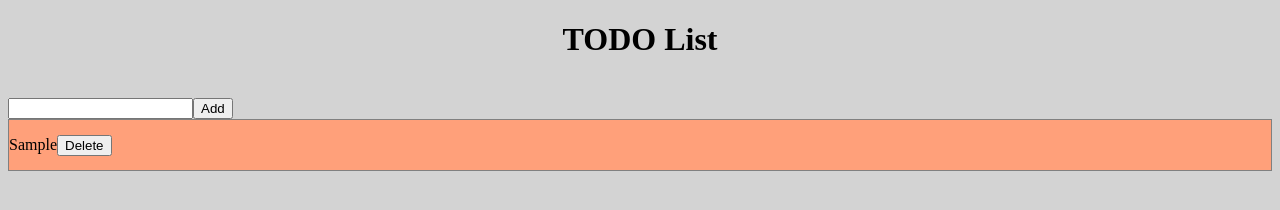
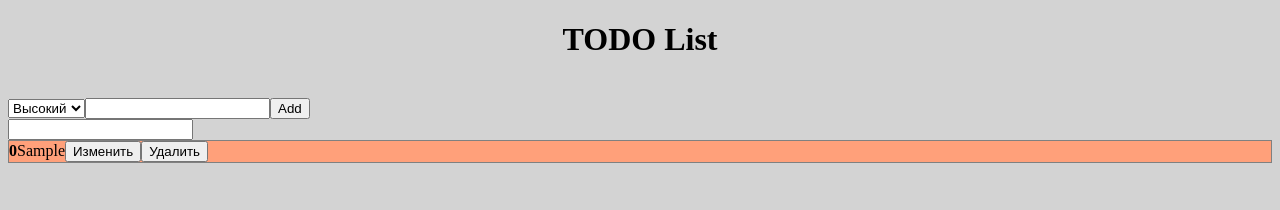
Before and after one commit to annaign/Test-projects, a React app in the folder TODOList/: page / in a window 1280 px wide. Both pictures are taken after typing "Sample" into the empty fields and a click on the button "Add". Built offline with nearby package versions, Linux system fonts and the light colour scheme.

Commit message:
update 2

```diff
--- /dev/null
+++ b/TODOList/src/components/Button.js
@@ -0,0 +1,8 @@
+import React from "react";
+
+export default function Button(props) {
+  const onClick = props.onClick;
+  const children = props.children;
+
+  return <button onClick={onClick}>{children}</button>;
+}
--- /dev/null
+++ b/TODOList/src/components/SelectBox.js
@@ -0,0 +1,19 @@
+import React from "react";
+
+export default function SelectBox(props) {
+  const options = props.options;
+  const value = props.value;
+  const onChange = props.onChange;
+
+  return (
+    <select value={value} onChange={e => onChange(e.target.value)}>
+      {options.map(item => {
+        return (
+          <option key={`${item.value}${item.label}`} value={item.value}>
+            {item.label}
+          </option>
+        );
+      })}
+    </select>
+  );
+}
--- /dev/null
+++ b/TODOList/src/components/TextBox.js
@@ -0,0 +1,15 @@
+import React from "react";
+
+export default function TextBox(props) {
+  const onChange = props.onChange;
+  const value = props.value || "";
+
+  return (
+    <input
+      type="text"
+      value={value}
+      onChange={e => onChange(e.target.value)}
+      autoFocus
+    />
+  );
+}
--- a/TODOList/src/components/mainblock.js
+++ /dev/null
@@ -1,52 +0,0 @@
-import React from "react";
-import ReactDOM from "react-dom";
-
-var todoArr = [];
-var uniqueKey = 0;
-
-class MainBlock extends React.Component {
-  AddTodoText() {
-    var newTodo = document.getElementById("todoText");
-    if (newTodo.value !== "") {
-      todoArr.push([newTodo.value, "todo" + uniqueKey]);
-      newTodo.value = "";
-      uniqueKey++;
-
-      addNewTodoBlock();
-    }
-  }
-
-  render() {
-    return (
-      <div>
-        <input type="text" id="todoText" autoFocus={true} />
-        <button id="btnDel" onClick={this.AddTodoText}>
-          Add
-        </button>
-      </div>
-    );
-  }
-}
-
-function addNewTodoBlock() {
-  const todoList = todoArr.map(function(currentValue, index) {
-    return (
-      <div key={currentValue[1]} id={currentValue[1]} className="todoListBlock">
-        <p style={{ display: "inline-block" }}>{currentValue[0]}</p>
-        <button onClick={DeleteTodoBlock.bind(this, currentValue[1])}>
-          Delete
-        </button>
-      </div>
-    );
-  });
-
-  ReactDOM.render(todoList, document.getElementById("todoList"));
-}
-
-function DeleteTodoBlock(props) {
-  let btn = document
-    .getElementById(props)
-    .parentNode.removeChild(document.getElementById(props));
-}
-
-export default MainBlock;
--- /dev/null
+++ b/TODOList/src/constants/index.js
@@ -0,0 +1,16 @@
+const priorities = [
+  {
+    label: "Высокий",
+    value: 0
+  },
+  {
+    label: "Средний",
+    value: 1
+  },
+  {
+    label: "Низкий",
+    value: 2
+  }
+];
+
+export default priorities;
--- /dev/null
+++ b/TODOList/src/containers/TodoApp.js
@@ -0,0 +1,36 @@
+import React from "react";
+import TodoAppHeader from "./TodoAppHeader";
+import TodoList from "./TodoList";
+
+export default class TodoApp extends React.Component {
+  constructor(props) {
+    super(props);
+
+    this.state = {
+      todoArr: []
+    };
+  }
+
+  pushNewTodo = newTodo => {
+    const todoArr = this.state.todoArr;
+    this.setState({
+      todoArr: [...todoArr, newTodo]
+    });
+  };
+
+  onChangeTodo = (todo, index) => {
+    const newArr = this.state.todoArr.slice();
+    newArr[index] = todo;
+    this.setState({ todoArr: newArr });
+  };
+
+  render() {
+    const todoArr = this.state.todoArr;
+    return (
+      <div>
+        <TodoAppHeader pushNewTodo={this.pushNewTodo} />
+        <TodoList onChangeTodo={this.onChangeTodo} todoArr={todoArr} />
+      </div>
+    );
+  }
+}
--- /dev/null
+++ b/TODOList/src/containers/TodoAppHeader.js
@@ -0,0 +1,54 @@
+import React from "react";
+import TextBox from "../components/TextBox";
+import Button from "../components/Button";
+import SelectBox from "../components/SelectBox";
+import priorities from "../constants";
+
+export default class TodoAppHeader extends React.Component {
+  constructor(props) {
+    super(props);
+
+    this.state = {
+      text: undefined,
+      id: undefined,
+      priority: 0
+    };
+  }
+
+  addNewTodo = () => {
+    if (this.state.text) {
+      const newTodo = {
+        text: this.state.text,
+        id: Date.now(),
+        priority: this.state.priority
+      };
+
+      this.setState(
+        {
+          text: undefined,
+          priority: 0
+        },
+        () => this.props.pushNewTodo(newTodo)
+      );
+    }
+  };
+
+  render() {
+    const newText = this.state.text;
+    const newPriority = this.state.priority;
+    return (
+      <div>
+        <SelectBox
+          options={priorities}
+          value={newPriority}
+          onChange={value => this.setState({ priority: value })}
+        />
+        <TextBox
+          value={newText}
+          onChange={value => this.setState({ text: value })}
+        />
+        <Button onClick={this.addNewTodo}>Add</Button>
+      </div>
+    );
+  }
+}
--- /dev/null
+++ b/TODOList/src/containers/TodoList.js
@@ -0,0 +1,39 @@
+import React from "react";
+import TextBox from "../components/TextBox";
+import TodoListItem from "./TodoListItem";
+
+export default class TodoList extends React.Component {
+  constructor(props) {
+    super(props);
+
+    this.state = {
+      search: undefined
+    };
+  }
+
+  render() {
+    const search = this.state.search;
+    const filteredTodoArr = search
+      ? this.props.todoArr.filter(todo => todo.text.indexOf(search) != -1)
+      : this.props.todoArr;
+    const onChangeTodo = this.props.onChangeTodo;
+    return (
+      <div>
+        <TextBox
+          value={this.state.search}
+          onChange={value => this.setState({ search: value })}
+        />
+        {filteredTodoArr.map((todo, index) => {
+          return (
+            <TodoListItem
+              onChangeTodo={onChangeTodo}
+              key={`${todo.priority}${todo.text}${index}`}
+              todo={todo}
+              index={index}
+            />
+          );
+        })}
+      </div>
+    );
+  }
+}
--- /dev/null
+++ b/TODOList/src/containers/TodoListItem.js
@@ -0,0 +1,76 @@
+import React from "react";
+import TextBox from "../components/TextBox";
+import Button from "../components/Button";
+import SelectBox from "../components/SelectBox";
+import priorities from "../constants";
+
+export default class TodoListItem extends React.Component {
+  constructor(props) {
+    super(props);
+
+    this.state = {
+      isEditable: false,
+      newText: this.props.todo.text,
+      newId: this.props.todo.id,
+      newPriority: this.props.todo.priority
+    };
+  }
+
+  onChangeTodoHandler = () => {
+    const onChangeTodo = this.props.onChangeTodo;
+    const index = this.props.index;
+    const todo = {
+      text: this.state.newText,
+      id: this.state.newId,
+      priority: this.state.newPriority
+    };
+    onChangeTodo(todo, index);
+  };
+
+  onCancelHandler = () => {
+    this.setState({
+      isEditable: false,
+      newText: this.props.todo.text,
+      newPriority: this.props.todo.priority
+    });
+  };
+
+  renderView() {
+    const todo = this.props.todo;
+    return (
+      <div className="todoListBlock">
+        <strong>{todo.priority}</strong>
+        <span>{todo.text}</span>
+        <Button onClick={() => this.setState({ isEditable: true })}>
+          Изменить
+        </Button>
+        <Button>Удалить</Button>
+      </div>
+    );
+  }
+
+  renderEdit() {
+    const text = this.state.newText;
+    const priority = this.state.newPriority;
+    return (
+      <div className="todoListBlock">
+        <SelectBox
+          value={priority}
+          options={priorities}
+          onChange={value => this.setState({ newPriority: value })}
+        />
+        <TextBox
+          value={text}
+          onChange={value => this.setState({ newText: value })}
+        />
+        <Button onClick={this.onChangeTodoHandler}>Сохранить</Button>
+        <Button onClick={this.onCancelHandler}>Отмена</Button>
+      </div>
+    );
+  }
+
+  render() {
+    const isEditable = this.state.isEditable;
+    return isEditable ? this.renderEdit() : this.renderView();
+  }
+}
--- a/TODOList/src/index.html
+++ b/TODOList/src/index.html
@@ -13,8 +13,7 @@
     <h1 style="text-align: center;">TODO List</h1>
     <br>
 
-    <div id="todoElem"></div>
-    <div id="todoList"></div>
+    <div id="todo"></div>
 
     <script src="index.js" type="text/javascript"></script>
 
--- a/TODOList/src/index.js
+++ b/TODOList/src/index.js
@@ -1,6 +1,6 @@
 import React from "react";
 import ReactDOM from "react-dom";
-import MainBlock from "./components/mainblock";
+import TodoApp from "./containers/TodoApp";
 import "./components/style.css";
 
-ReactDOM.render(<MainBlock />, document.getElementById("todoElem"));
+ReactDOM.render(<TodoApp />, document.getElementById("todo"));
```
Also changed, not shown: TODOList/package.json (+4 -5 lines), TODOList/.babelrc, 1 other file.
